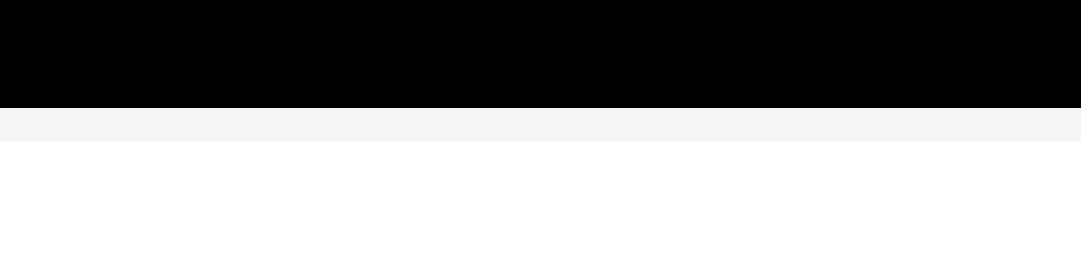
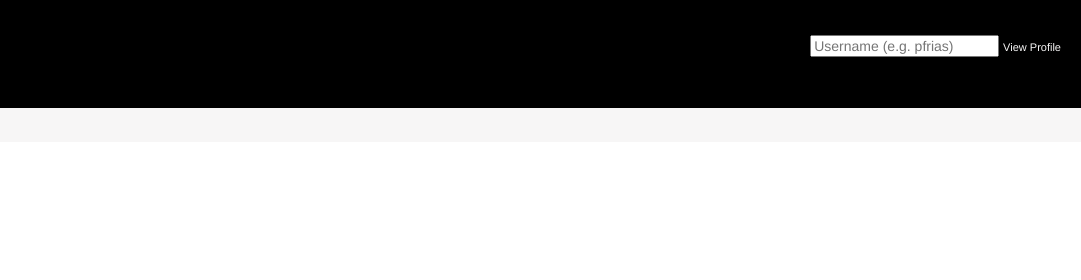
Before and after one commit to ospet/sgames, a website: page frontend/index.html in a window 1280 px wide. Shown: the top 280 px of the page, 199-1280 px from the left. Drawn offline with nearby package versions, Linux system fonts and the light colour scheme; some packages are replaced by stand-ins of ours; no server answers; a script that the page names is missing.

Commit message:
View profile link

```diff
--- a/frontend/js/app/views/common/header.html
+++ b/frontend/js/app/views/common/header.html
@@ -3,6 +3,12 @@
     <img src="/img/logo.png" alt="S-Games">
   </div>
   <div class="options">
+    <div>
+      <form>
+        <input type="text" ng-model="user.username" placeholder="Username (e.g. pfrias)"/>
+        <a href="#/profile/{{user.username}}">View Profile</a>
+      </form>
+    </div>
     <!-- <div class="button">
       <button><span class="button-arrow">>></span> Sign up</button>
     </div>
```
